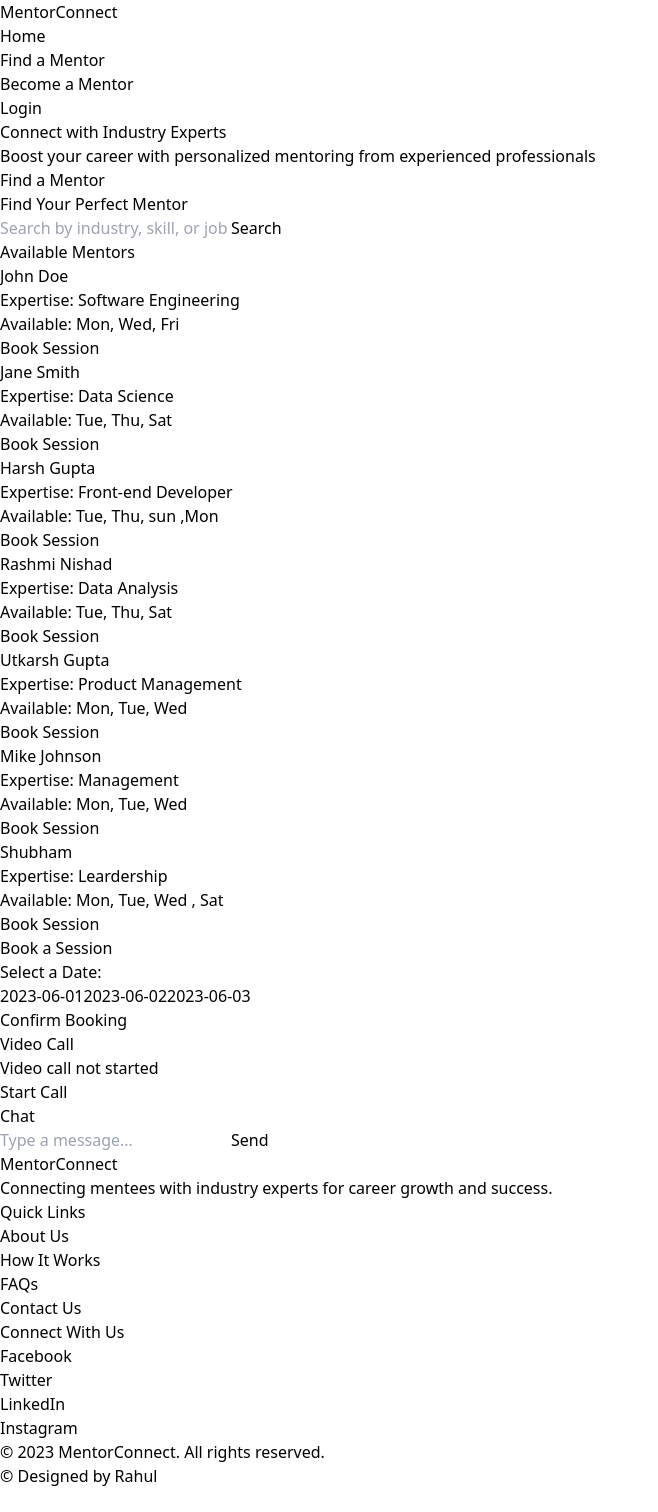
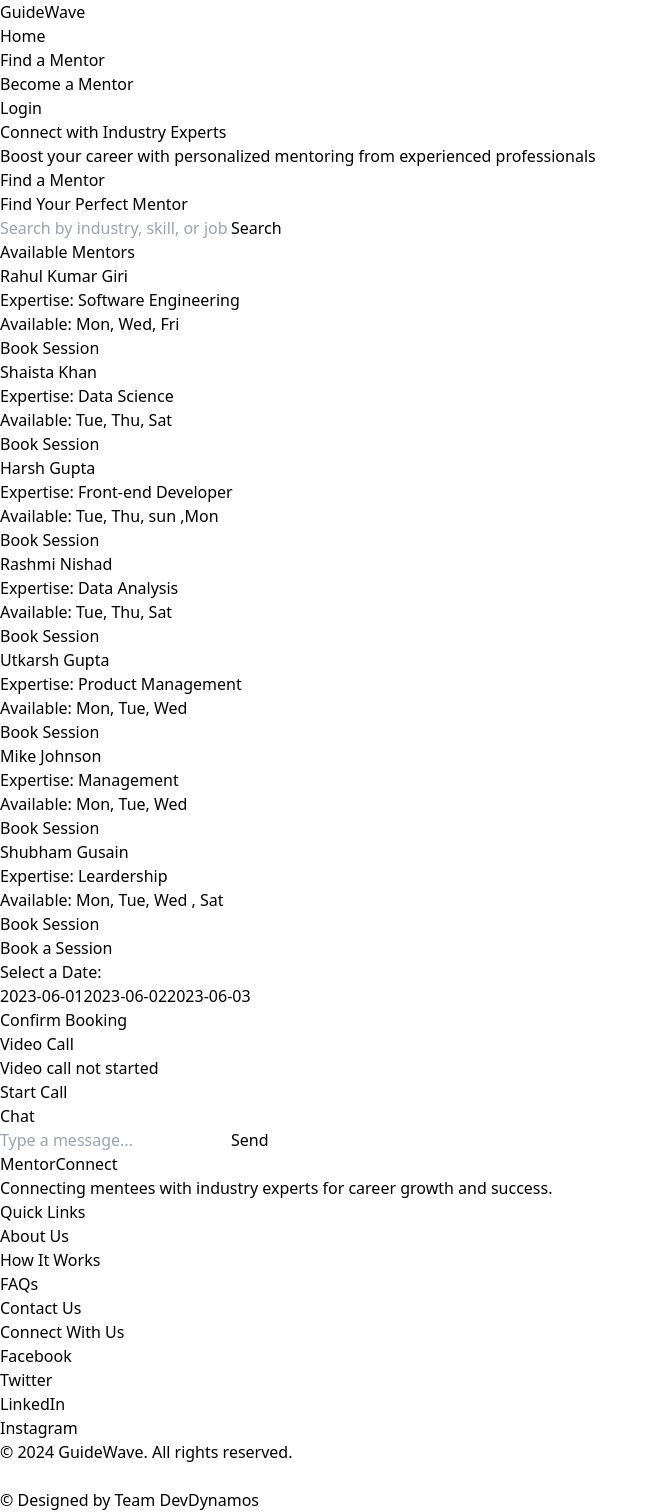
Before and after one commit to RahulRajGiri15/Mentoring__SIH__Hackathon, a React (Vite) app: page / in a window 1280 px wide. Shown: the whole page, without its empty margins (0-658 px from the left). Before the commit the page ends 1488 px from the top, so only its background shows below. Built offline with nearby package versions, Linux system fonts and the light colour scheme.

Commit message:
lastest edit 29/08/2024

```diff
--- a/src/components/mentoring/BookingCalendar.jsx
+++ b/src/components/mentoring/BookingCalendar.jsx
@@ -1,6 +1,4 @@
-/**
- * This code was generated by Builder.io.
- */
+
 import React, { useState } from "react";
 
 const BookingCalendar = () => {
--- a/src/components/mentoring/Footer.jsx
+++ b/src/components/mentoring/Footer.jsx
@@ -1,6 +1,4 @@
-/**
- * This code was generated by Builder.io.
- */
+
 import React from "react";
 
 const Footer = () => {
@@ -67,8 +65,10 @@ const Footer = () => {
           </div>
         </div>
         <div className="mt-8 text-center">
-          <p>&copy; 2023 MentorConnect. All rights reserved.</p>
-          <p>&copy; Designed by Rahul </p>
+          <p>&copy; 2024 GuideWave. All rights reserved.</p>
+          <br />
+
+          <p>&copy; Designed by Team DevDynamos</p>
 
         </div>
       </div>
--- a/src/components/mentoring/Header.jsx
+++ b/src/components/mentoring/Header.jsx
@@ -1,13 +1,11 @@
-/**
- * This code was generated by Builder.io.
- */
+
 import React from "react";
 
 const Header = () => {
   return (
     <header className="bg-blue-600 text-white p-4">
       <div className="container mx-auto flex justify-between items-center">
-        <h1 className="text-2xl font-bold">MentorConnect</h1>
+        <h1 className="text-2xl font-bold">GuideWave</h1>
         <nav>
           <ul className="flex space-x-4">
             <li>
--- a/src/components/mentoring/Hero.jsx
+++ b/src/components/mentoring/Hero.jsx
@@ -1,6 +1,4 @@
-/**
- * This code was generated by Builder.io.
- */
+
 import React from "react";
 
 const Hero = () => {
--- a/src/components/mentoring/MentorList.jsx
+++ b/src/components/mentoring/MentorList.jsx
@@ -1,18 +1,16 @@
-/**
- * This code was generated by Builder.io.
- */
+
 import React from "react";
 
 const mentors = [
   {
     id: 1,
-    name: "John Doe",
+    name: "Rahul Kumar Giri",
     expertise: "Software Engineering",
     availability: "Mon, Wed, Fri",
   },
   {
     id: 2,
-    name: "Jane Smith",
+    name: "Shaista Khan",
     expertise: "Data Science",
     availability: "Tue, Thu, Sat",
   },
@@ -42,7 +40,7 @@ const mentors = [
   },
   {
     id: 7,
-    name: "Shubham ",
+    name: "Shubham Gusain",
     expertise: "Leardership",
     availability: "Mon, Tue, Wed , Sat",
   },
--- a/src/components/mentoring/MentorSearch.jsx
+++ b/src/components/mentoring/MentorSearch.jsx
@@ -1,6 +1,4 @@
-/**
- * This code was generated by Builder.io.
- */
+
 import React, { useState } from "react";
 
 const MentorSearch = () => {
--- a/src/components/mentoring/MentoringApp.jsx
+++ b/src/components/mentoring/MentoringApp.jsx
@@ -1,6 +1,4 @@
-/**
- * This code was generated by Builder.io.
- */
+
 import React from "react";
 import Header from "./Header";
 import Hero from "./Hero";
--- a/src/components/mentoring/VideoCall.jsx
+++ b/src/components/mentoring/VideoCall.jsx
@@ -1,6 +1,4 @@
-/**
- * This code was generated by Builder.io.
- */
+
 import React, { useState, useEffect } from "react";
 
 const VideoCall = () => {
```
